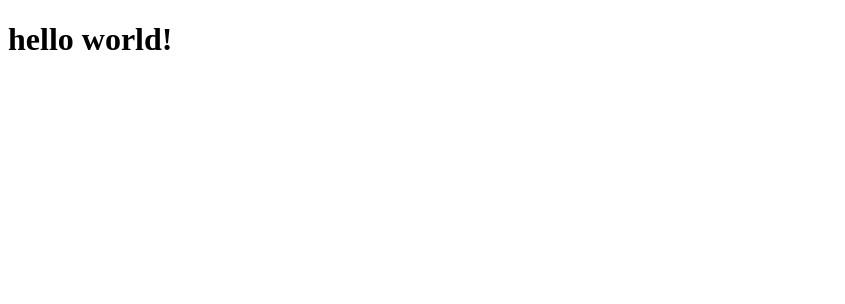
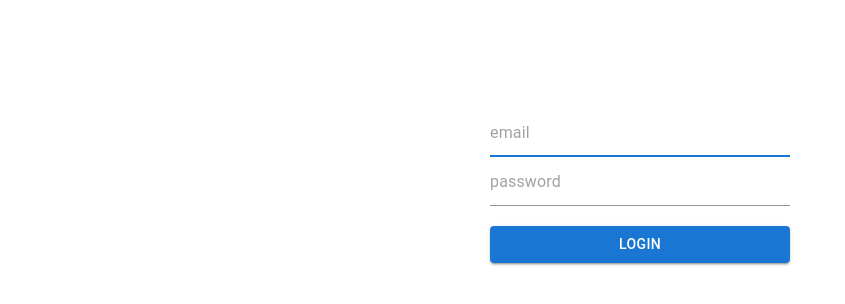
Before and after one commit to hryashik/socnet-client, a React (Create React App) app: page /auth in a window 1280 px wide. Shown: the top 304 px of the page, without its empty margins (0-845 px from the left). Built offline with nearby package versions, Linux system fonts and the light colour scheme.

Commit message:
start login page

```diff
--- a/package.json
+++ b/package.json
@@ -3,6 +3,9 @@
   "version": "0.1.0",
   "private": true,
   "dependencies": {
+    "@emotion/react": "^11.10.6",
+    "@emotion/styled": "^11.10.6",
+    "@mui/material": "^5.11.13",
     "@reduxjs/toolkit": "^1.9.3",
     "@testing-library/jest-dom": "^5.16.5",
     "@testing-library/react": "^13.4.0",
@@ -14,7 +17,10 @@
     "react": "^18.2.0",
     "react-dom": "^18.2.0",
     "react-redux": "^8.0.5",
+    "react-router-dom": "^6.9.0",
     "react-scripts": "5.0.1",
+    "sass": "^1.59.3",
+    "scss": "^0.2.4",
     "typescript": "^4.9.5",
     "web-vitals": "^2.1.4"
   },
--- a/src/App.tsx
+++ b/src/App.tsx
@@ -1,8 +1,19 @@
+import { useSelector } from 'react-redux';
+import { Route, Routes } from 'react-router-dom';
+import { Login } from './pages/auth/login-page';
+import { MainPage } from './pages/main/main-page';
+import { UseAppDispatch } from './store/hooks';
+import { RootState } from './store/store';
+
 export const App: React.FC = () => {
+  const dispatch = UseAppDispatch();
 
   return (
-    <h1>
-      hello world!
-    </h1>
-  )
-}
+    <>
+      <Routes>
+        <Route path='/' element={<MainPage />} />
+        <Route path='/auth' element={<Login />} />
+      </Routes>
+    </>
+  );
+};
--- a/src/index.tsx
+++ b/src/index.tsx
@@ -1,8 +1,15 @@
-import {createRoot} from 'react-dom/client'
-import { App } from './App'
+import { createRoot } from 'react-dom/client';
+import { Provider } from 'react-redux';
+import { BrowserRouter } from 'react-router-dom';
+import { App } from './App';
+import { store } from './store/store';
 
-const root = createRoot(document.getElementById('root') as HTMLElement)
+const root = createRoot(document.getElementById('root') as HTMLElement);
 
 root.render(
-  <App/>
-)
+  <BrowserRouter>
+    <Provider store={store}>
+      <App />
+    </Provider>
+  </BrowserRouter>
+);
--- /dev/null
+++ b/src/pages/auth/login-page.module.scss
@@ -0,0 +1,19 @@
+.wrapper {
+  width: auto;
+  display: flex;
+  justify-content: center;
+}
+
+.form {
+  width: 300px;
+  display: flex;
+  flex-direction: column;
+  max-width: 350px;
+  margin-top: 100px;
+  button {
+    margin-top: 20px;
+  }
+  input {
+    height: 40px;
+  }
+}
--- /dev/null
+++ b/src/pages/auth/login-page.tsx
@@ -0,0 +1,22 @@
+import { Button, Input } from '@mui/material';
+import { useState } from 'react';
+import styles from './login-page.module.scss';
+
+export const Login: React.FC = () => {
+  const [email, setEmail] = useState('');
+  const [password, setPassword] = useState('');
+  return (
+    <div className={styles.wrapper}>
+      <div className={styles.form}>
+        <Input
+          autoFocus={true}
+          placeholder='email'
+          value={email}
+          margin={'dense'}
+        />
+        <Input placeholder='password' value={password} />
+        <Button variant='contained'>login</Button>
+      </div>
+    </div>
+  );
+};
--- /dev/null
+++ b/src/pages/main/main-page.tsx
@@ -0,0 +1,17 @@
+import { useEffect } from 'react';
+import { useSelector } from 'react-redux';
+import { Navigate, redirect, useNavigate } from 'react-router-dom';
+import { RootState } from '../../store/store';
+
+export const MainPage: React.FC = () => {
+  const userInit = useSelector((state: RootState) => state.user.init);
+  const navigate = useNavigate();
+
+  useEffect(() => {
+    if (!userInit) {
+      navigate('/auth');
+    }
+  });
+
+  return <h1>Main page</h1>;
+};
--- /dev/null
+++ b/src/store/slices/appSlice.ts
@@ -0,0 +1,22 @@
+import { createSlice, PayloadAction } from '@reduxjs/toolkit';
+
+interface IAppState {
+  isReady: boolean;
+}
+
+const initialState: IAppState = {
+  isReady: false,
+};
+
+export const appSlice = createSlice({
+  name: 'app',
+  initialState,
+  reducers: {
+    toggleReady(state, action: PayloadAction<boolean>) {
+      state.isReady = action.payload;
+    },
+  },
+});
+
+export const { toggleReady } = appSlice.actions;
+export default appSlice.reducer;
--- /dev/null
+++ b/src/store/slices/types.ts
@@ -0,0 +1,5 @@
+export interface IInitUserPayload {
+  id: number,
+  email: string,
+  avatar: string | null
+}
--- /dev/null
+++ b/src/store/slices/userSlice.ts
@@ -0,0 +1,31 @@
+import { createSlice, PayloadAction } from '@reduxjs/toolkit';
+import { IInitUserPayload } from './types';
+
+interface IUserState {
+  id: number | null;
+  email: string | null;
+  avatar: string | null;
+  init: boolean
+}
+
+const initialState: IUserState = {
+  id: null,
+  email: null,
+  avatar: null,
+  init: false
+};
+
+const userSlice = createSlice({
+  name: 'user',
+  initialState,
+  reducers: {
+    initUser: (state, action: PayloadAction<IInitUserPayload>) => {
+      state.id = action.payload.id;
+      state.email = action.payload.email;
+      state.avatar = action.payload.avatar;
+    },
+  },
+});
+
+export const { initUser } = userSlice.actions;
+export default userSlice.reducer
--- a/src/store/store.ts
+++ b/src/store/store.ts
@@ -1,8 +1,11 @@
 import { configureStore } from "@reduxjs/toolkit";
+import appSlice from "./slices/appSlice";
+import userSlice from "./slices/userSlice";
 
 export const store = configureStore({
   reducer: {
-
+    app: appSlice,
+    user: userSlice
   }
 })
 
```
Also changed, not shown: 1 other file (tests, documents, lock files or other folders).
